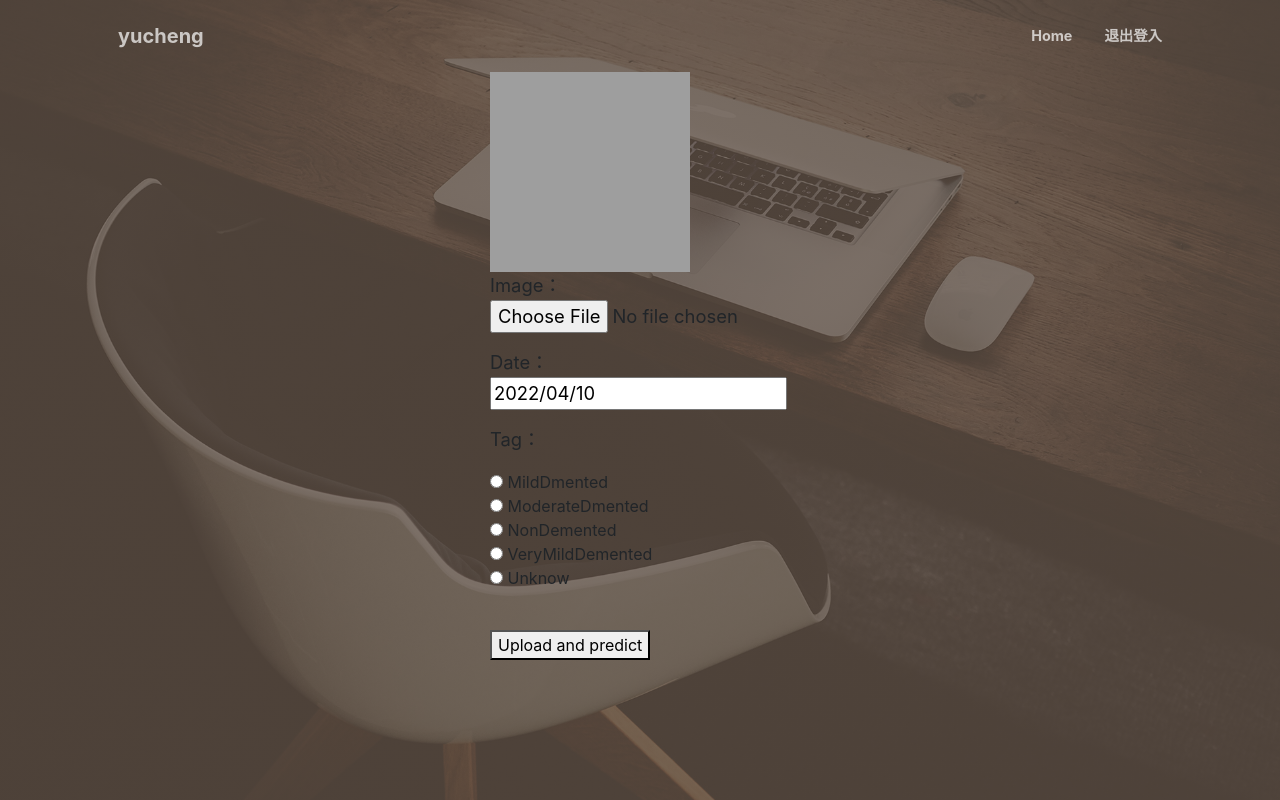
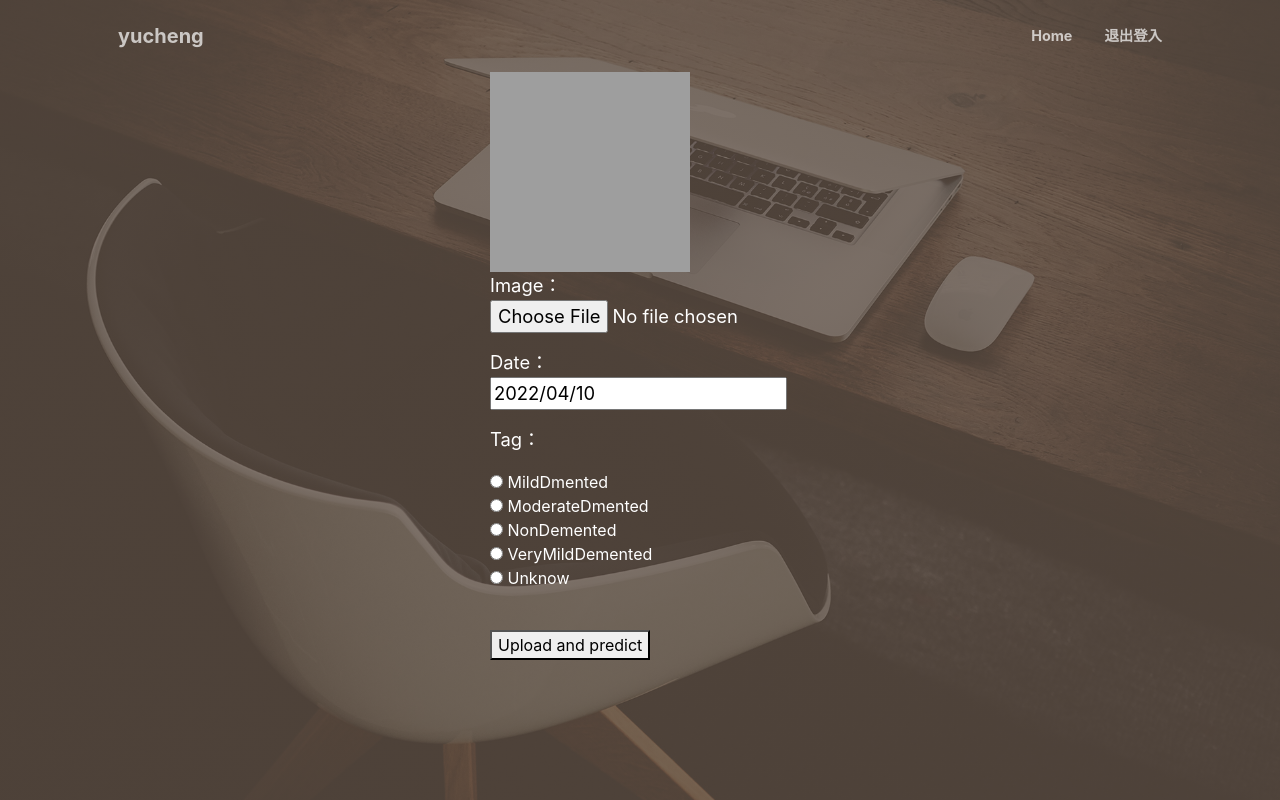
Before and after one commit to cycnqu/Alzheimer_web, a Django app: page /upload/ in a window 1280 px wide. Run offline with Django 4.2, Linux system fonts and the light colour scheme; a user stored in the database is signed in; parts of the project's set-up code (start-up, migrations or seed data) failed here and were passed over; some libraries are stand-ins or nearby versions; grey boxes are pictures that could not be loaded.

Commit message:
20220426

```diff
--- a/Alzheimer_web/templates/upload.html
+++ b/Alzheimer_web/templates/upload.html
@@ -8,7 +8,7 @@
 {% block content %}
 <body>
     <div style="text-align:center:#FFAC55;width:300px;height:20px;margin:0 auto;">
-    <form  method = "post" enctype="multipart/form-data">
+    <form style="color:white" method = "post" enctype="multipart/form-data">
 
         {% csrf_token %}
         <img id="blah" src="#" alt="your image" width="200"
```
